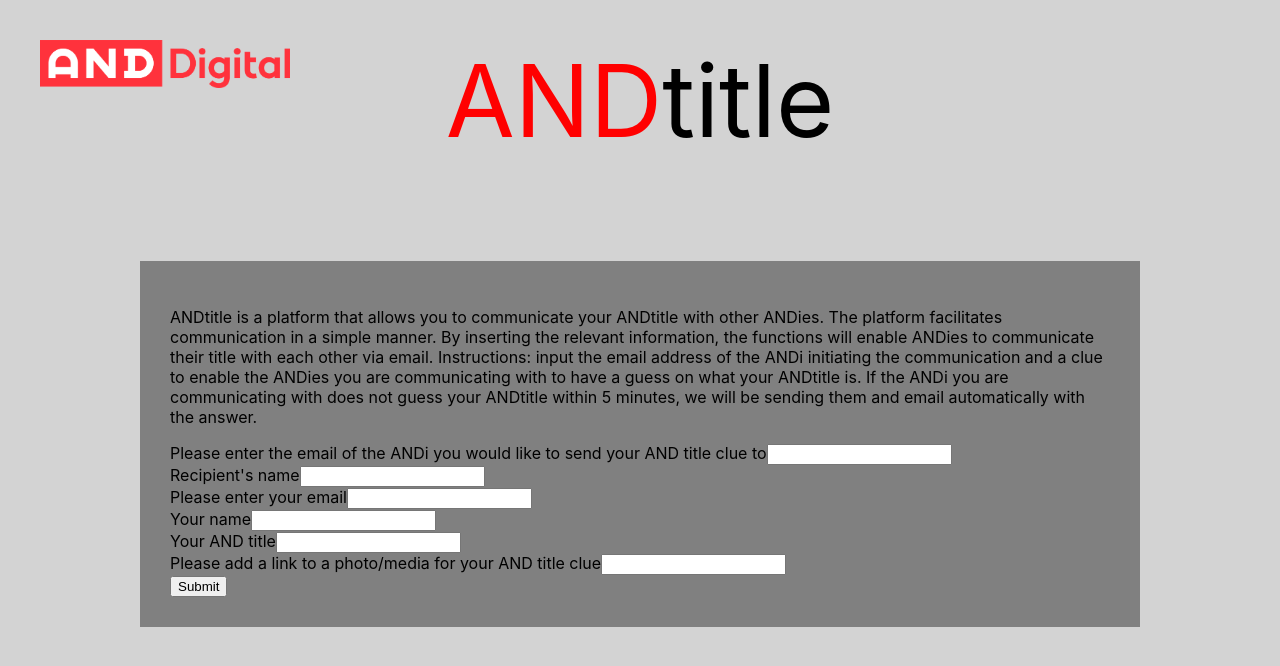
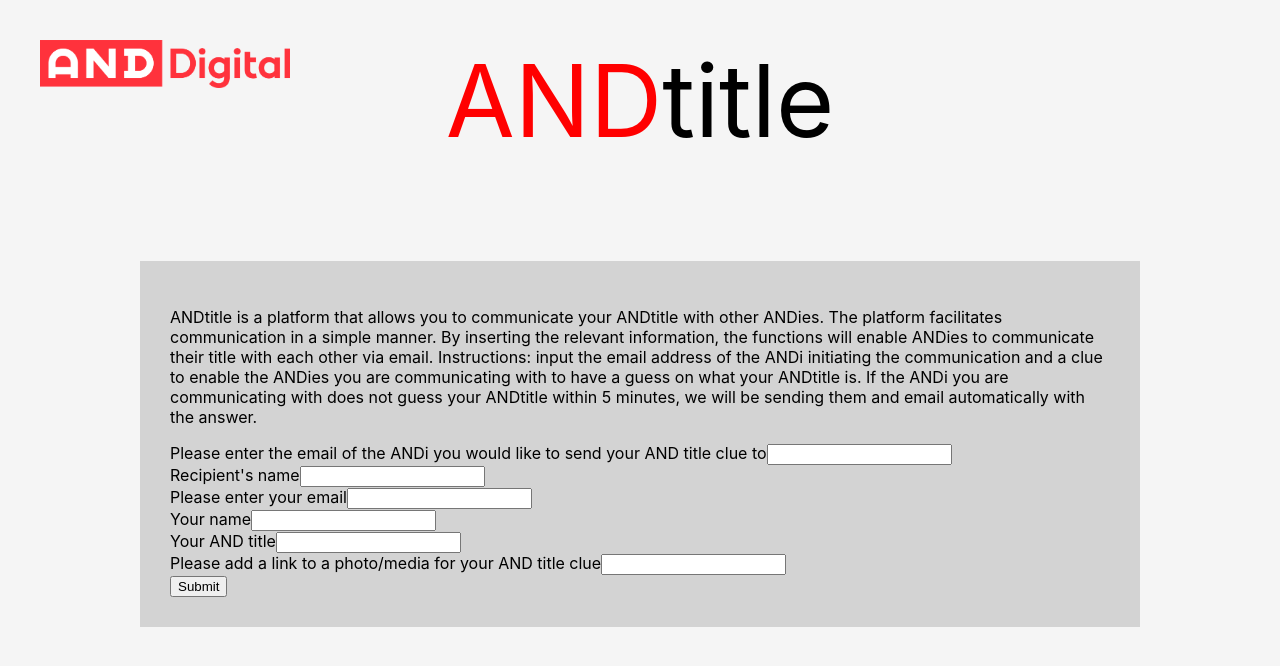
Before and after one commit to sandramolinapalencia/collaboration-challenge, a React (Create React App) app: page / in a window 1280 px wide. Shown: the top 666 px of the page. Built offline with nearby package versions, Linux system fonts and the light colour scheme.

Commit message:
background colours

```diff
--- a/src/App.css
+++ b/src/App.css
@@ -1,5 +1,5 @@
 .App {
-  background-color: lightgray;
+  background-color: whitesmoke;
   height: 100vh;
   padding: 40px;
 }
@@ -38,6 +38,6 @@
 .Form-container {
   /* border: solid hotpink 3px; */
   margin: 100px;
-  background-color: grey;
+  background-color: lightgray;
   padding: 30px
 }
```
